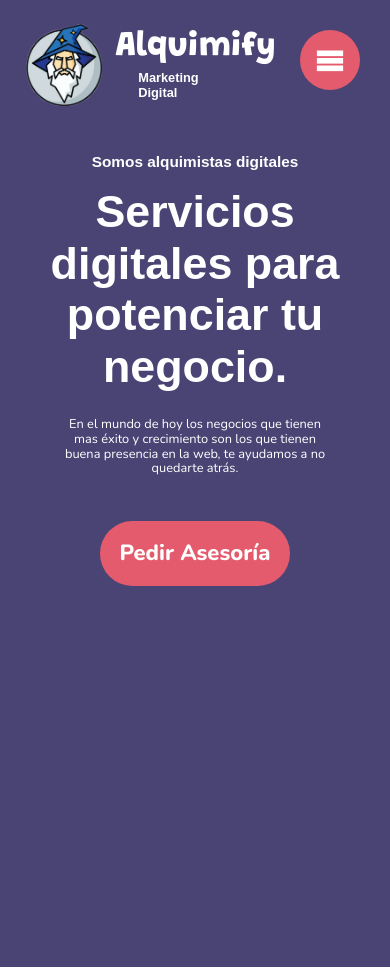
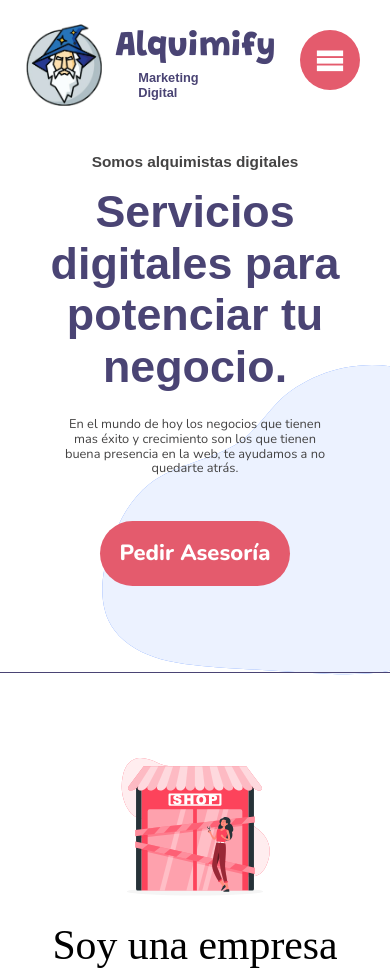
Before and after one commit to WilmerCP/Alquimify, a plain HTML site: page index.html in a window 390 px wide. Shown: the top 972 px of the page. Drawn offline with nearby package versions, Linux system fonts and the light colour scheme; files whose address does not match are found by name; a web font is replaced by a local one.

Commit message:
Actualizo el diseño de la página web

```diff
--- a/estilos/paleta1.css
+++ b/estilos/paleta1.css
@@ -1,7 +1,6 @@
 :root{
 
-
-    --color-fondo: white;
+    --color-fondo: transparent;
 
     --color-principal:#4a4474;
     --color-principal-claro:#efedfc;
@@ -10,6 +9,8 @@
 
     --acento-claro:#e45b6d;
     --acento-oscuro:crimson;
+
+    --color-cta:#624AD8;
 
     --color-textos:rgb(68, 67, 67);
     --color-titulos:black;
@@ -25,6 +26,19 @@
     box-sizing: border-box;
     padding: 0px;
     margin: 0px;
+
+}
+
+/*Pongo una imagen de fondo en el documento*/
+
+body{
+
+    background-image: url(../imagenes/mancha.svg);
+    background-repeat: no-repeat;
+    background-position-y: -300px;
+    background-position-x: 500px;
+    background-size: 100%;
+
 
 }
 
@@ -72,16 +86,6 @@ li{
 
 
 
-/*Estilos del contenedor inicial (header+inicio)*/
-.contenedor-inicio{
-
-    background-color: var(--color-principal);
-
-
-
-}
-
-
 
 /*Estilos de mi header*/
 
@@ -92,29 +96,27 @@ display: flex;
 justify-content: space-between;
 align-items: center;
 font-size: 0.8rem;
-
-
-}
-
-/*Clase para el header sticky*/
+position: sticky;
+top: 0px;
+}
+
+/*Clase para el header sticky cuando estamos bajando por la pantalla */
 
 
 .cambio{
 
-    position: fixed;
+    position: sticky;
     top: 0px;
     z-index: 100;
-    background-color: white;
+    background-color: var(--color-principal);
     border-bottom: var(--acento-claro) solid 1px;
-    width: 100vw;
-    padding-right: 1.8rem;
 
 
 }
 
 .cambio > nav > a {
 
-    color: var(--color-principal);
+    color: white;
 
 
 }
@@ -122,23 +124,17 @@ font-size: 0.8rem;
 .cambio .boton{
 
     background-color: var(--acento-claro);
-    border-color: white;
     color: white;
 
 
 }
 
-.cambio .boton:hover{
-
-    border-color: var(--color-principal);
-
-
-}
+
 
 
 .cambio > figure > h1, .cambio > figure > h2{
 
-    color: var(--color-principal);
+    color: white;
 
 }
 
@@ -172,7 +168,7 @@ font-size: 0.8rem;
 /*alquimify*/
 .marca>h2{
 
-    color: white;
+    color: var(--color-principal);
     font-family: 'Grandstander', Arial, Helvetica, sans-serif;
     font-size: 2.7em;
     margin-top: 0.1em;
@@ -185,7 +181,7 @@ font-size: 0.8rem;
 
 .marca>h1{
 
-    color: white;
+    color: var(--color-principal);
     font-family: Arial, Helvetica, sans-serif;
     font-size: 1em;
     position: absolute;
@@ -205,7 +201,7 @@ font-size: 0.8rem;
 .menu-principal>a, .boton1{
 
     margin-right: 3em;
-    color: white;
+    color: var(--color-principal);
     font-family: 'Nunito',sans-serif;
     font-weight: 500;
     font-size: 1.3em;
@@ -215,9 +211,10 @@ font-size: 0.8rem;
 
 .menu-principal>a:hover{
 
-        color: var(--color-boton-oscuro);
-
-}
+    color:black;
+
+}
+
 
 
 
@@ -230,10 +227,9 @@ font-size: 0.8rem;
     font-weight: 800;
     color: white;
     padding: 0.9em;
-    /*border: solid;*/
-    /*border-width: 2px;*/
     background-color: var(--acento-claro);
     border-radius: 34px;
+    transition: all 1s ease;
 
 
 }
@@ -244,10 +240,10 @@ font-size: 0.8rem;
 
 }
 
-nav>.boton:hover{
-
-    background-color: white;
-    color: var(--acento-oscuro);
+.boton1:hover{
+
+    background-color: var(--acento-oscuro);
+    color: white;
 }
 
     /*Empiezan los estilos de la parte de inicio*/
@@ -258,7 +254,10 @@ nav>.boton:hover{
     width:100%;
     padding-top: 30px;
     padding-left: 110px;
-    min-height: 100vh;
+    padding-bottom: 4.4em;
+    height: auto;
+    min-height: max-content;
+    border-bottom: solid 1px var(--color-principal);
 
 }
 
@@ -266,7 +265,7 @@ nav>.boton:hover{
 
     font-family: Arial, Helvetica, sans-serif;
     font-weight: bold;
-    color: white;
+    color: var(--color-textos);
     font-size: 1.2em;
 
 }
@@ -277,7 +276,7 @@ nav>.boton:hover{
     font-family: Arial, Helvetica, sans-serif;
     font-size: 3.5em;
     max-width: 40%;
-    color: white;
+    color: var(--color-principal);
 
 }
 
@@ -285,7 +284,7 @@ nav>.boton:hover{
 
     margin-top: 25px;
     font-family: 'Nunito',sans-serif;
-    color: white;
+    color: var(--color-textos);
     max-width: 50%;
     font-size: 1em;
 }
@@ -302,20 +301,22 @@ nav>.boton:hover{
 
 .boton2:hover{
 
-    background-color: white;
-    color: var(--acento-oscuro);
+    background-color: var(--acento-oscuro);
+    color: white;
 }
 
 /*Empieza la seccion soy una empresa*/
 
 .empresa{
 
-    background-color: var(--color-fondo);
+
     display: flex;
     flex-wrap: wrap;
     padding-top: 5em;
     padding-bottom: 6em;
     border-bottom: solid 1px var(--color-principal);
+    background-color: var(--color-fondo);
+
 }
 
 .imagen-1{
@@ -393,9 +394,10 @@ nav>.boton:hover{
 
     display: flex;
     flex-wrap: wrap;
-    background-color: var(--color-fondo);
     padding-top: 4rem;
     padding-bottom: 7rem;
+    background-color: var(--color-fondo);
+
 
 }
 
@@ -651,7 +653,7 @@ aside{
             bottom: 0px;
             padding-top: 20px;
 
-            background-color: rgba(0,0,0,0.8);
+            background-color: rgba(0,0,0,0.6);
 
             justify-content: center;
             text-align: center;
@@ -971,6 +973,7 @@ aside{
 
 
 /*A partir de este tamaño el menu  pasa a ser un menu de hamburguesa*/
+/*Tambien hago un ajuste de la mancha de fondo*/
 
 @media screen and (max-width: 920px){
 
@@ -1002,7 +1005,7 @@ aside{
 
         font-size: 2em;
         margin-right: 0px;
-
+        color: white;
 
     }
 
@@ -1018,6 +1021,12 @@ aside{
 
     }
 
+    body{
+
+        background-position-y: -250px;
+        background-position-x: 400px;
+
+    }
 }
 
     /*Quitamos el exceso de padding en la zona de invitacion para que entre mejor el contenido*/
@@ -1093,6 +1102,7 @@ aside{
     }
 
     /*Ajustes de texto en la zona inicio */
+    /*Tambien hago un ajuste a imagen de fondo*/
 
     @media screen and (max-width: 832px){
 
@@ -1105,6 +1115,12 @@ aside{
         .inicio>p{
 
             max-width: 65%;
+
+        }
+
+        body{
+            background-position-y: -200px;
+            background-position-x: 300px;
 
         }
 
@@ -1296,6 +1312,7 @@ aside{
         }
 
         /*Ajustes de texto y centrado en la zona inicio */
+        /*Tambien hago un ajuste a la imagen de fondo del body*/
 
         @media screen and (max-width: 591px){
 
@@ -1341,16 +1358,29 @@ aside{
 
             }
 
+            body{
+                background-position-y: -100px;
+                background-position-x: 200px;
+
+            }
+
 
         }
 
 
         /*Ajuste al label del text area*/
+        /*Ajuste  imagen de fondo del body*/
 
         @media screen and (max-width:560px){
 
             .grupo.ultimo_grupo label {
                 margin-left: 1.2em;
+            }
+
+            body{
+                background-position-y: 300px;
+                background-position-x: 60px;
+                background-size: 120%;
             }
 
 
--- a/index.html
+++ b/index.html
@@ -24,9 +24,6 @@
 
     <i class="icon-menu hamburguesa" id="hamburguesa"></i>
 
-    <!-- Contenedor que posee un mismo fondo(header + zona de inicio) -->
-    <div class="contenedor-inicio" id="contenedor-inicio" >
-
         <!-- Mi header -->
         <header class="header" id="header">
 
@@ -42,7 +39,6 @@
 
                     <a href="#">Inicio</a>
                     <a href="#">Servicios</a>
-                    <a href="#">Prestaciones</a>
                     <button class="boton boton1" id="boton1">Pedir Asesoría</button>
 
             </nav>
@@ -61,7 +57,7 @@
 
             <button class="boton boton2" id="boton2">Pedir Asesoría</button>
         </div>
-    </div>
+
 
     <section class="empresa">
 
--- a/scripts/principal.js
+++ b/scripts/principal.js
@@ -16,13 +16,12 @@ function activarPegajoso(){
     if(bajada !=0){
 
         header.classList.add("cambio");
-        var espacio = altoHeader+30;
-        inicio.style.paddingTop = espacio+"px";
+
 
     }else{
 
         header.classList.remove("cambio");
-        inicio.style.paddingTop = "30px";
+
     }
 
 }
```
Also changed, not shown: imagenes/mancha.svg (added).
